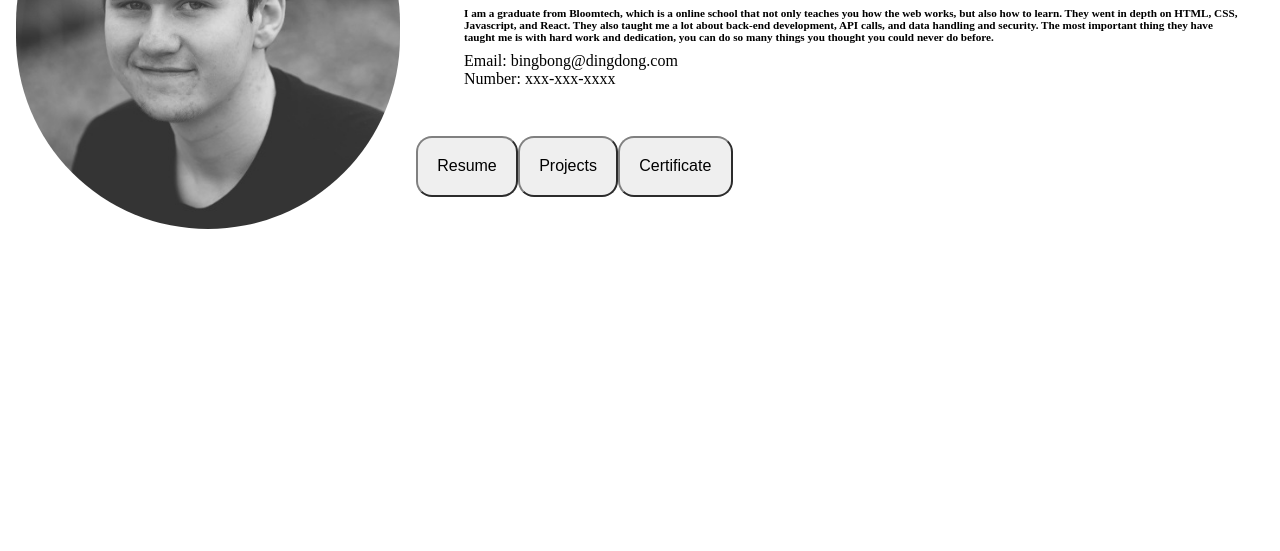
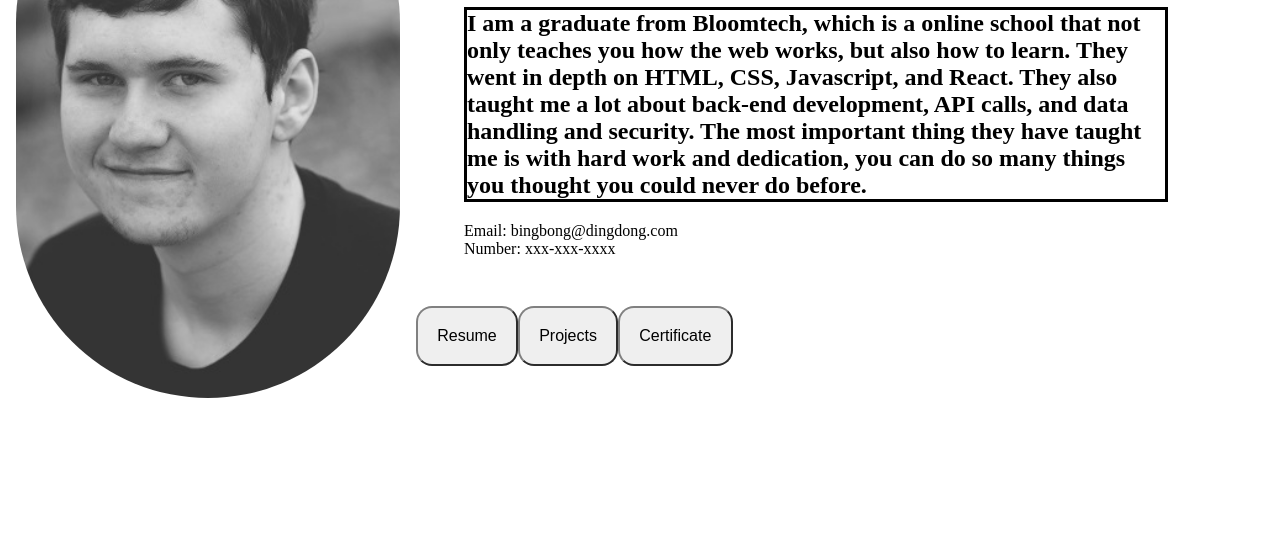
Before and after one commit to SkaarjShark/Personal-Website, a website: page index.html in a window 1280 px wide. Shown: the part 249-800 px from the top of the page. Drawn offline with Linux system fonts and the light colour scheme.

Commit message:
Gave the text container a different amx width at 1300px

```diff
--- a/style.css
+++ b/style.css
@@ -52,6 +52,10 @@ html, body {
     display: block;
     flex-shrink: 0;
     object-fit: cover;
+}
+
+.text-container h2 {
+    border: 0.2rem black solid;
 }
 
 .buttons-container {
@@ -115,8 +119,8 @@ button:hover {
         max-width: 30%;
     }
 
-    .text-container h2{
-        font-size: 0.7rem;
+    .text-container {
+        max-width: 50rem;
     }
 }
 
```
